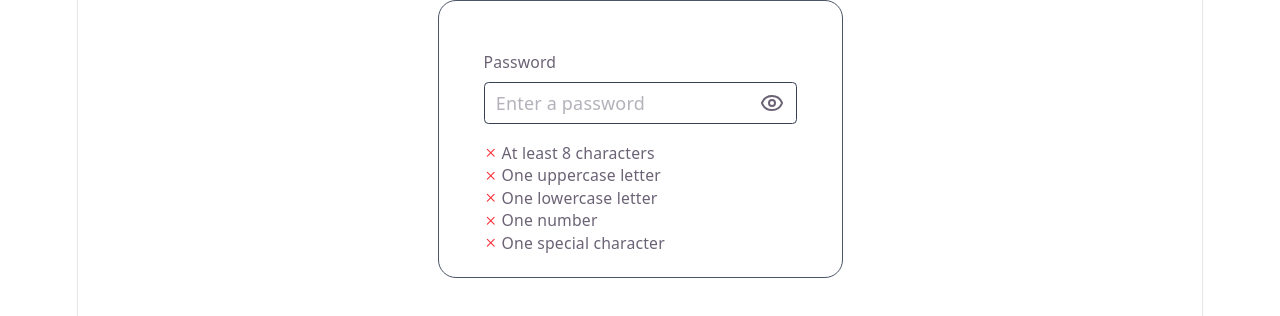
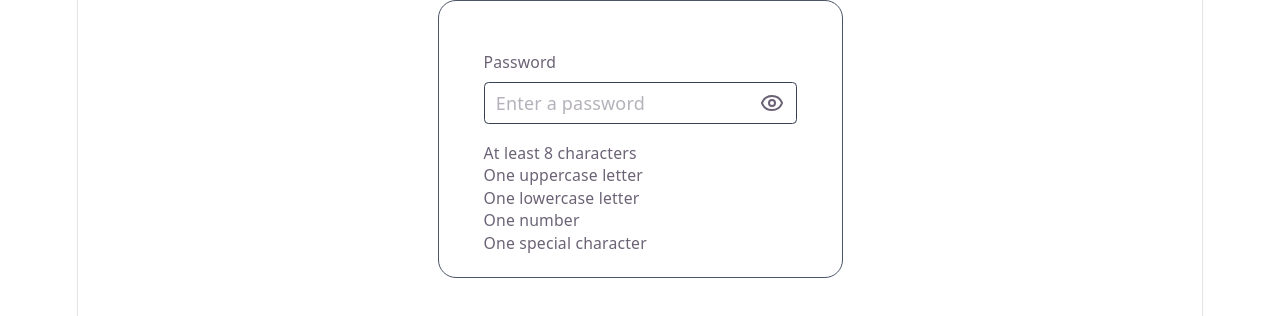
Before and after one commit to Mohamed-Ashraf186/small-practice-projects, a React (Vite) app: page / in a window 1280 px wide. Shown: the top 316 px of the page. Built offline with nearby package versions, Linux system fonts and the light colour scheme.

Commit message:
created touch check for checklist

```diff
--- a/src/App.jsx
+++ b/src/App.jsx
@@ -4,6 +4,7 @@ import PasswordInput from "./PasswordInput";
 
 function App() {
   const [password, setPassword] = useState("");
+  const [touched, setTouched] = useState(false);
 
   const rules = {
     length: /^.{8,}$/.test(password),
@@ -15,8 +16,12 @@ function App() {
   return (
     <div className="mx-auto">
       <div className="max-w-150 border border-gray-600 px-10 py-5 rounded-2xl">
-        <PasswordInput password={password} setPassword={setPassword} />
-        <CheckList rules={rules} />
+        <PasswordInput
+          password={password}
+          setPassword={setPassword}
+          setTouched={setTouched}
+        />
+        <CheckList rules={rules} touched={touched} />
       </div>
     </div>
   );
--- a/src/CheckList.jsx
+++ b/src/CheckList.jsx
@@ -1,11 +1,12 @@
 import { X } from "lucide-react";
 import { Check } from "lucide-react";
 
-export default function CheckList({ rules }) {
+export default function CheckList({ rules, touched }) {
   return (
     <div className="mt-4">
       <div className="flex gap-1">
-        {rules.length ? (
+        {touched ? (
+          rules.length ? (
             <div className="text-green-500 flex items-center">
               <Check className="size-3" />
             </div>
@@ -13,13 +14,17 @@ export default function CheckList({ rules }) {
             <div className="text-red-500 flex items-center">
               <X className="size-3" />
             </div>
+          )
+        ) : (
+          ""
         )}
 
         <p className="text-sm">At least 8 characters</p>
       </div>
 
       <div className="flex gap-1">
-        {rules.uppercase ? (
+        {touched ? (
+          rules.uppercase ? (
             <div className="text-green-500 flex items-center">
               <Check className="size-3" />
             </div>
@@ -27,12 +32,16 @@ export default function CheckList({ rules }) {
             <div className="text-red-500 flex items-center">
               <X className="size-3" />
             </div>
+          )
+        ) : (
+          ""
         )}
         <p className="text-sm">One uppercase letter</p>
       </div>
 
       <div className="flex gap-1">
-        {rules.lowercase ? (
+        {touched ? (
+          rules.lowercase ? (
             <div className="text-green-500 flex items-center">
               <Check className="size-3" />
             </div>
@@ -40,12 +49,16 @@ export default function CheckList({ rules }) {
             <div className="text-red-500 flex items-center">
               <X className="size-3" />
             </div>
+          )
+        ) : (
+          ""
         )}
         <p className="text-sm">One lowercase letter</p>
       </div>
 
       <div className="flex gap-1">
-        {rules.number ? (
+        {touched ? (
+          rules.number ? (
             <div className="text-green-500 flex items-center">
               <Check className="size-3" />
             </div>
@@ -53,12 +66,16 @@ export default function CheckList({ rules }) {
             <div className="text-red-500 flex items-center">
               <X className="size-3" />
             </div>
+          )
+        ) : (
+          ""
         )}
         <p className="text-sm">One number</p>
       </div>
 
       <div className="flex gap-1">
-        {rules.specialChar ? (
+        {touched ? (
+          rules.specialChar ? (
             <div className="text-green-500 flex items-center">
               <Check className="size-3" />
             </div>
@@ -66,6 +83,9 @@ export default function CheckList({ rules }) {
             <div className="text-red-500 flex items-center">
               <X className="size-3" />
             </div>
+          )
+        ) : (
+          ""
         )}
         <p className="text-sm">One special character</p>
       </div>
--- a/src/PasswordInput.jsx
+++ b/src/PasswordInput.jsx
@@ -1,7 +1,7 @@
 import { Eye } from "lucide-react";
 import { EyeOff } from "lucide-react";
 import { useState } from "react";
-export default function PasswordInput({ password, setPassword }) {
+export default function PasswordInput({ password, setPassword, setTouched }) {
   const [eyeOpen, setEyeOpen] = useState(false);
   return (
     <div className="flex flex-col items-start mt-6 gap-2">
@@ -15,6 +15,7 @@ export default function PasswordInput({ password, setPassword }) {
           className="outline-none focus:outline-none focus:ring-0"
           value={password}
           onChange={(e) => setPassword(e.target.value)}
+          onBlur={() => setTouched(true)}
         />
         <button
           type="button"
```
Lines whose indentation alone changed are shown as unchanged.
